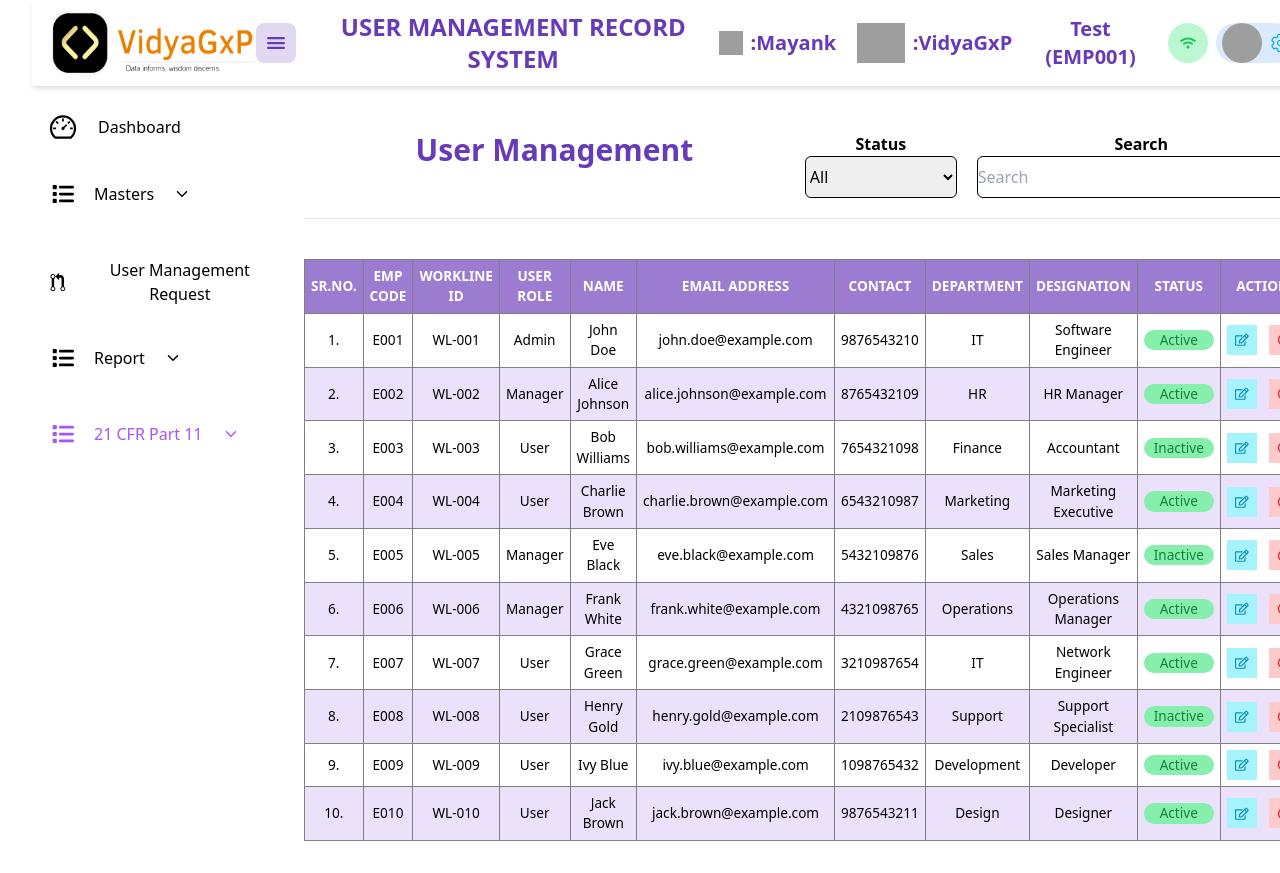
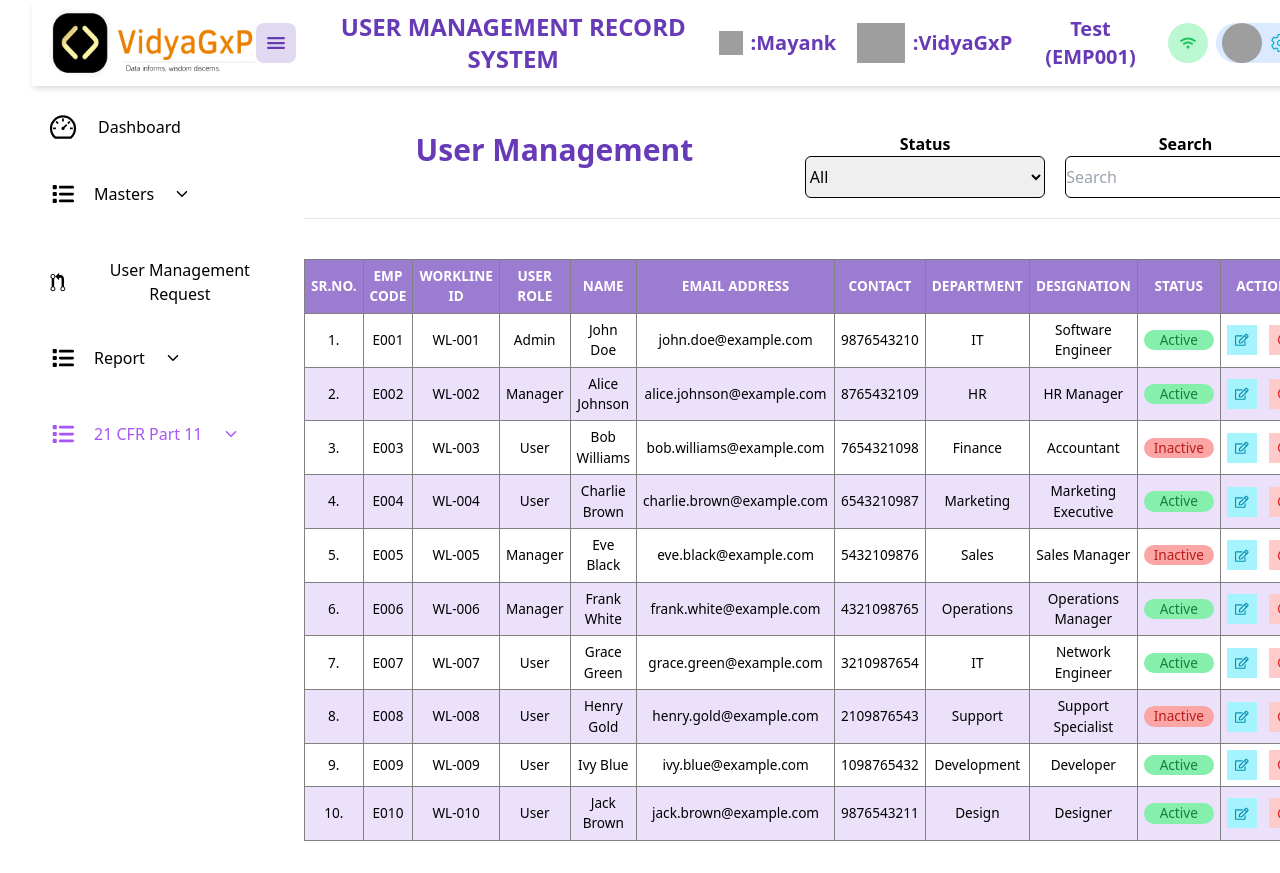
Before and after one commit to amitpateloffical/User-Management-System, a React (Vite) app: page /user-management in a window 1280 px wide. Shown: the top 873 px of the page. Built offline with nearby package versions, Linux system fonts and the light colour scheme; grey boxes are pictures that could not be loaded.

Commit message:
responsivr

```diff
--- a/src/CFR/AuditTrail.jsx
+++ b/src/CFR/AuditTrail.jsx
@@ -134,31 +134,27 @@ return (
   <div>
 
 
-  <div
-    className={`content-with-fixed-header  px-4 flex flex-col gap-10 ${
-      sidebarOpen ? "ml-64" : ""
-    } content-with-fixed-header  px-4 flex flex-col gap-10 `}
-  >
-    <div className="grid grid-cols-3 border-b pb-5">
-      <div className="text-3xl font-semibold text-[#673ab7] col-span-2">
+    <div className={`content-with-fixed-header px-4 flex flex-col gap-10 ${sidebarOpen ? "ml-64" : ""}`}>
+      <div className="grid grid-cols-1 md:grid-cols-3 border-b pb-5">
+        <div className="text-3xl font-semibold text-[#673ab7] md:col-span-2">
           Audit Trail
         </div>
-     <div className="flex justify-end gap-7 col-span-1 w-full">
-     <div className="bg-[#d3eafd] rounded-md hover:-translate-y-1 hover:scale-110 transition ease-in-out delay-150 hover:bg-[#2196f3] hover:text-white cursor-pointer text-[#2196f3] w-[10%] h-[40px] flex justify-center items-center">
+        <div className="flex justify-end gap-3 md:gap-7 col-span-1 w-full mt-5 md:mt-0">
+          <div className="bg-[#d3eafd] rounded-md hover:-translate-y-1 hover:scale-110 transition ease-in-out delay-150 hover:bg-[#2196f3] hover:text-white cursor-pointer text-[#2196f3] w-[40px] h-[40px] flex justify-center items-center">
             <FiRefreshCw />
           </div>
-        <div className="bg-[#d3eafd]  rounded-md hover:-translate-y-1 hover:scale-110 transition ease-in-out delay-150 hover:bg-[#2196f3] hover:text-white cursor-pointer text-[#2196f3] w-[10%] h-[40px] flex justify-center items-center">
+          <div className="bg-[#d3eafd] rounded-md hover:-translate-y-1 hover:scale-110 transition ease-in-out delay-150 hover:bg-[#2196f3] hover:text-white cursor-pointer text-[#2196f3] w-[40px] h-[40px] flex justify-center items-center">
             <FaFilePdf />
           </div>
         </div>
       </div>
-    <div className="grid grid-cols-4 justify-center items-center gap-5">
-      <div className="col-span-3 flex items-center gap-5">
+      <div className="grid grid-cols-1 lg:grid-cols-4 gap-5">
+        <div className="lg:col-span-3 flex flex-col lg:flex-row gap-5">
           <div className="flex flex-col w-full">
-          <label htmlFor="" className="font-bold">
+            <label htmlFor="actionFilter" className="font-bold">
               Action
             </label>
-          <select className="border border-black rounded-md  py-2 " onChange={handleStatusFilterChange}>
+            <select id="actionFilter" className="border border-black rounded-md py-2" onChange={handleStatusFilterChange}>
               <option value="All">All</option>
               <option value="System">System</option>
               <option value="User">User</option>
@@ -166,65 +162,59 @@ return (
             </select>
           </div>
           <div className="flex flex-col w-full">
-            <label htmlFor="" className="font-bold">
+            <label htmlFor="search" className="font-bold">
               Search
             </label>
             <input
+              id="search"
               type="text"
-              className="border border-black rounded-md pr-24 py-2 "
+              className="border border-black rounded-md py-2"
               placeholder="Search By Name"
               value={searchText}
               onChange={e => setSearchText(e.target.value)}
             />
           </div>
           <div className="flex flex-col w-full">
-            <label htmlFor="" className="font-bold">
+            <label htmlFor="fromDate" className="font-bold">
               From Date
             </label>
             <input
+              id="fromDate"
               type="date"
-              className="border border-black rounded-md  py-2 "
-
+              className="border border-black rounded-md py-2"
             />
           </div>
           <div className="flex flex-col w-full">
-            <label htmlFor="" className="font-bold">
+            <label htmlFor="toDate" className="font-bold">
               To Date
             </label>
             <input
+              id="toDate"
               type="date"
-              className="border border-black rounded-md  py-2 "
-
+              className="border border-black rounded-md py-2"
             />
           </div>
-        <div className="bg-purple-200 mt-5 rounded-md hover:-translate-y-1 hover:scale-110 transition ease-in-out delay-150 hover:bg-purple-700 hover:text-white cursor-pointer text-purple-500 w-[15%] h-[40px] flex justify-center items-center">
-        <IoSearchSharp size={25}/>
+          <div className="bg-purple-200 mt-5 lg:mt-0 lg:ml-5 rounded-md hover:-translate-y-1 hover:scale-110 transition ease-in-out delay-150 hover:bg-purple-700 hover:text-white cursor-pointer text-purple-500 w-full lg:w-auto h-[40px] flex justify-center items-center">
+            <IoSearchSharp size={25} />
           </div>
         </div>
-
-
       </div>
-    <div>
-        <table>
+      <div className="overflow-x-auto">
+        <table className="min-w-full">
           <thead>
-                <tr >
+            <tr>
               <th className="text-center">SR.NO.</th>
               <th className="text-center">DATE & TIME</th>
               <th className="text-center">ACTION FROM</th>
-                    <th className="text-center">ACTION ROW NAME	</th>
+              <th className="text-center">ACTION ROW NAME</th>
               <th className="text-center">OLD VALUE</th>
-                    <th className="text-center">NEW VALUE	</th>
+              <th className="text-center">NEW VALUE</th>
               <th className="text-center">EMPLOYEE NAME</th>
               <th className="text-center">REMARK</th>
-
-
             </tr>
           </thead>
           <tbody>
-
-{filteredData.map(( itm, index)=>{
-return(
-
+            {filteredData.map((itm, index) => (
               <tr key={index}>
                 <td className="text-center">{itm.srNo}</td>
                 <td className="text-center">{itm.dateTime}</td>
@@ -234,12 +224,8 @@ return(
                 <td className="text-center">{itm.newValue}</td>
                 <td className="text-center">{itm.employeeName}</td>
                 <td className="text-center">{itm.remark}</td>
-
               </tr>
-
-)
-})}
-
+            ))}
           </tbody>
         </table>
       </div>
--- a/src/CFR/UserManagement.jsx
+++ b/src/CFR/UserManagement.jsx
@@ -148,22 +148,21 @@ const UserManagement = () => {
     <div>
 
 
-    <div
-      className={`content-with-fixed-header  px-4 flex flex-col gap-10 ${
-        sidebarOpen ? "ml-64" : ""
-      } content-with-fixed-header  px-4 flex flex-col gap-10`}
-    >
-      <div className="grid grid-cols-2 border-b pb-5">
-        <div className="text-3xl font-semibold text-[#673ab7] ">
+      <div className={`content-with-fixed-header px-4 flex flex-col gap-10 ${sidebarOpen ? "ml-64" : ""}`}>
+      <div className="grid md:grid-cols-2 grid-cols-1 border-b pb-5">
+        <div className="text-3xl font-semibold text-[#673ab7]">
           User Management
         </div>
-        <div className=" justify-center items-center gap-5">
-        <div className="flex gap-5">
+        <div className="flex justify-center items-center gap-5 mt-5 md:mt-0">
           <div className="flex flex-col w-full">
-            <label htmlFor="" className="font-bold">
+            <label htmlFor="statusFilter" className="font-bold">
               Status
             </label>
-            <select className="border border-black rounded-md  py-2 " onChange={handleStatusFilterChange}>
+            <select
+              id="statusFilter"
+              className="border border-black rounded-md py-2"
+              onChange={handleStatusFilterChange}
+            >
               <option value="All">All</option>
               <option value="Active">Active</option>
               <option value="Inactive">Inactive</option>
@@ -171,30 +170,28 @@ const UserManagement = () => {
           </div>
 
           <div className="flex flex-col w-full">
-            <label htmlFor="" className="font-bold">
+            <label htmlFor="search" className="font-bold">
               Search
             </label>
             <input
+              id="search"
               type="text"
-              className="border border-black rounded-md pr-24 py-2 "
+              className="border border-black rounded-md py-2"
               placeholder="Search"
               value={searchText}
               onChange={e => setSearchText(e.target.value)}
             />
           </div>
         </div>
-
-
-        </div>
       </div>
 
-      <div>
-          <table>
+      <div className="overflow-x-auto">
+        <table className="min-w-full">
           <thead>
-                  <tr >
+            <tr>
               <th className="text-center">SR.NO.</th>
               <th className="text-center">EMP CODE</th>
-                      <th className="text-center">WORKLINE ID	</th>
+              <th className="text-center">WORKLINE ID</th>
               <th className="text-center">USER ROLE</th>
               <th className="text-center">NAME</th>
               <th className="text-center">EMAIL ADDRESS</th>
@@ -206,10 +203,7 @@ const UserManagement = () => {
             </tr>
           </thead>
           <tbody>
-
-{filteredData.map(( itm, index)=>{
-  return(
-
+            {filteredData.map((itm, index) => (
               <tr key={index}>
                 <td className="text-center">{itm.srNo}</td>
                 <td className="text-center">{itm.empCode}</td>
@@ -220,13 +214,25 @@ const UserManagement = () => {
                 <td className="text-center">{itm.contact}</td>
                 <td className="text-center">{itm.department}</td>
                 <td className="text-center">{itm.designation}</td>
-<td > <div className="text-center flex justify-center items-center"><div className="bg-green-300 text-green-700 rounded-full text-center w-[70px]">{itm.status}</div></div> </td>
-<td > <div className="text-center flex justify-center gap-3 items-center"><div className="bg-cyan-200 w-[30px] h-[30px] flex justify-center items-center text-cyan-600 cursor-pointer"><FaRegEdit /></div> <div className="bg-red-200 w-[30px] h-[30px] flex justify-center items-center text-red-600 cursor-pointer"><IoBan /></div></div></td>
+                <td>
+                  <div className="text-center flex justify-center items-center">
+                    <div className={`rounded-full text-center w-[70px] ${itm.status === 'Active' ? 'bg-green-300 text-green-700' : 'bg-red-300 text-red-700'}`}>
+                      {itm.status}
+                    </div>
+                  </div>
+                </td>
+                <td>
+                  <div className="text-center flex justify-center gap-3 items-center">
+                    <div className="bg-cyan-200 w-[30px] h-[30px] flex justify-center items-center text-cyan-600 cursor-pointer">
+                      <FaRegEdit />
+                    </div>
+                    <div className="bg-red-200 w-[30px] h-[30px] flex justify-center items-center text-red-600 cursor-pointer">
+                      <IoBan />
+                    </div>
+                  </div>
+                </td>
               </tr>
-
-  )
-})}
-
+            ))}
           </tbody>
         </table>
       </div>
```
Lines whose indentation alone changed are shown as unchanged.
